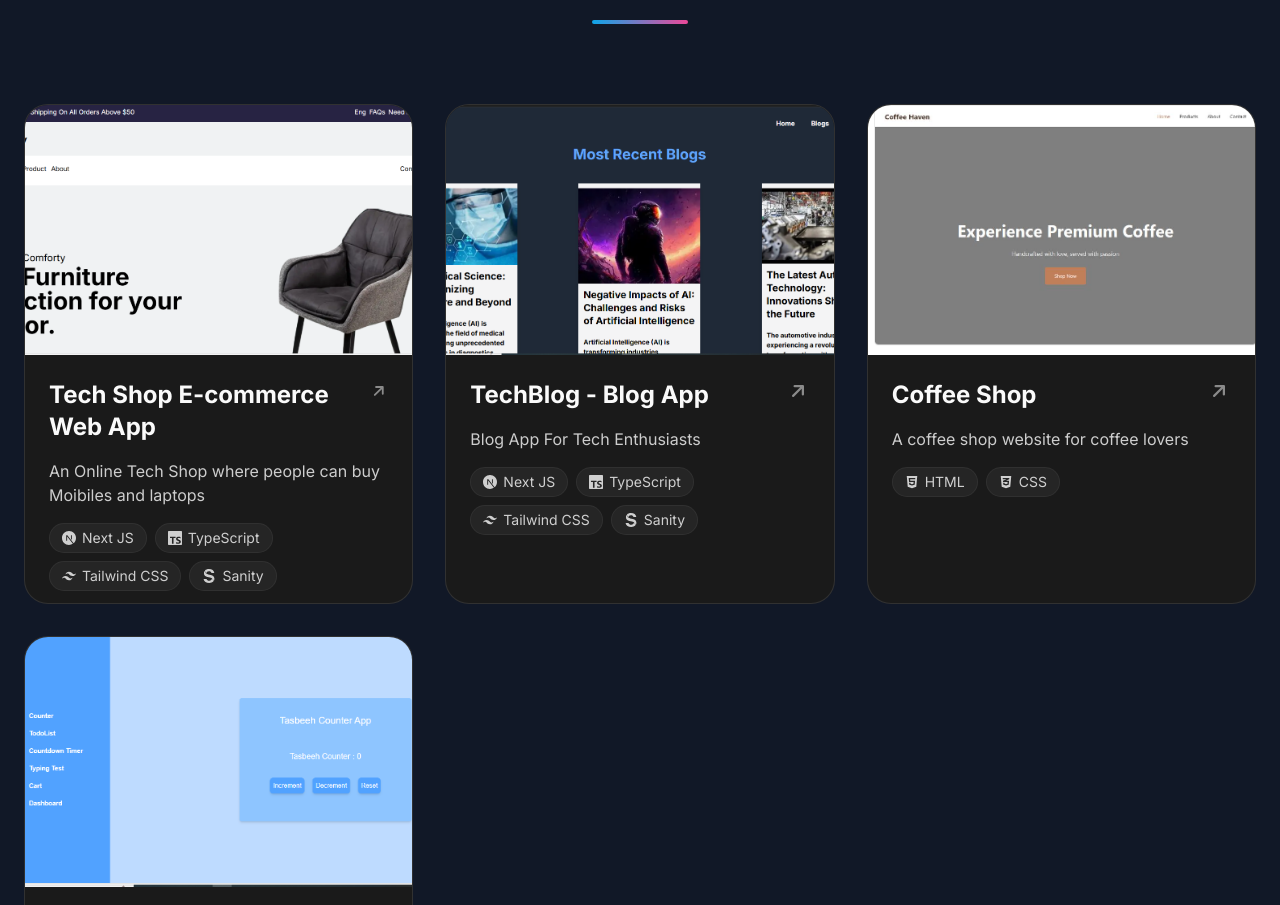
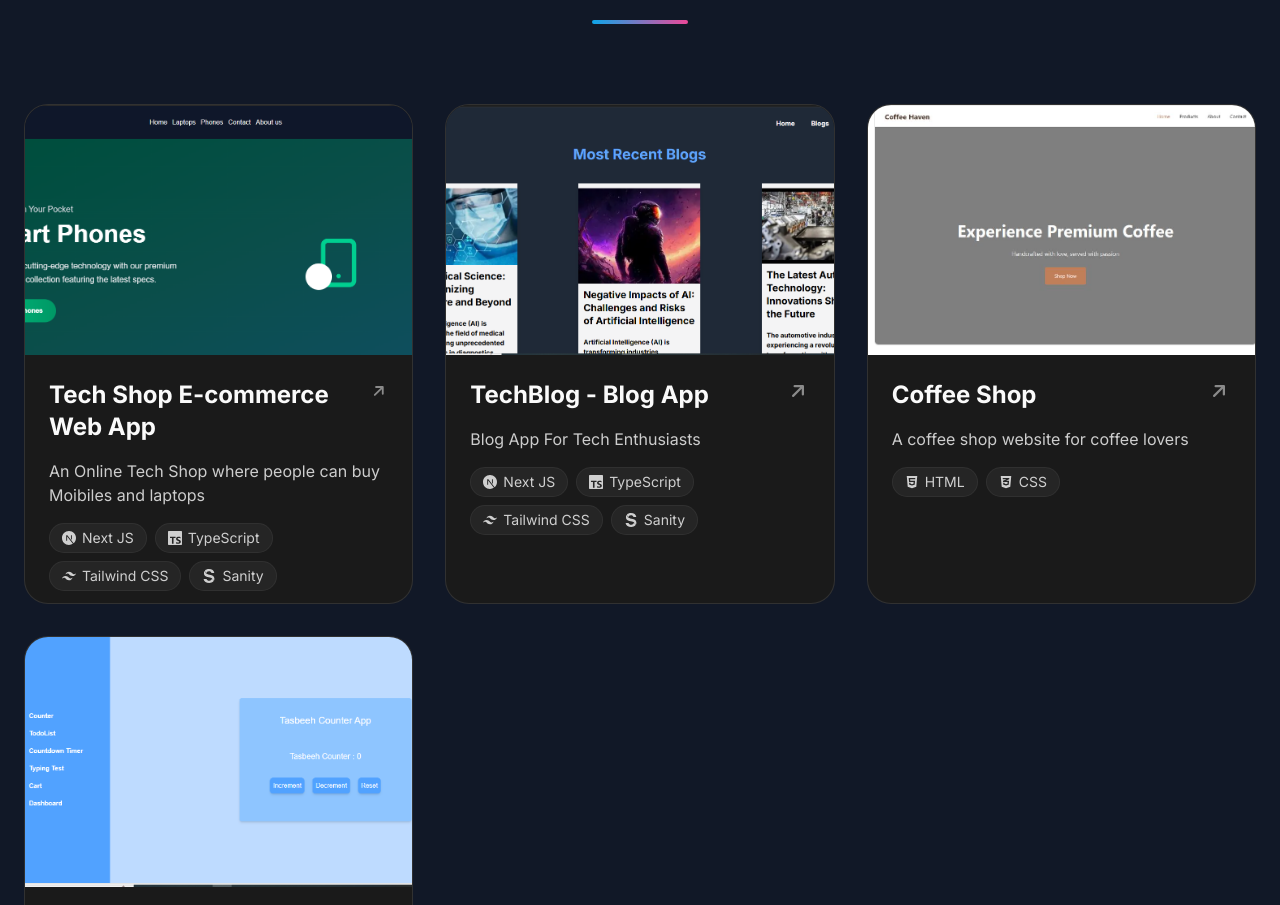
Before and after one commit to Ahmedkhang/Modern_portfolio, a Next.js app: page / in a window 1280 px wide. Shown: the part 1056-1961 px from the top of the page. Built offline with nearby package versions, Linux system fonts and the light colour scheme.

Commit message:
Update Main.tsx

```diff
--- a/src/components/Main.tsx
+++ b/src/components/Main.tsx
@@ -36,7 +36,7 @@ const Main = () => {
         { name: 'Sanity', icon: <SiSanity />, color: '#E75C17' },
       ],
       link: 'https://tech-shop-ruddy.vercel.app/',
-      image: '/chairs_ecommerce.PNG'
+      image: '/tech shop.PNG'
     },
     {
       title: 'TechBlog - Blog App',
```
